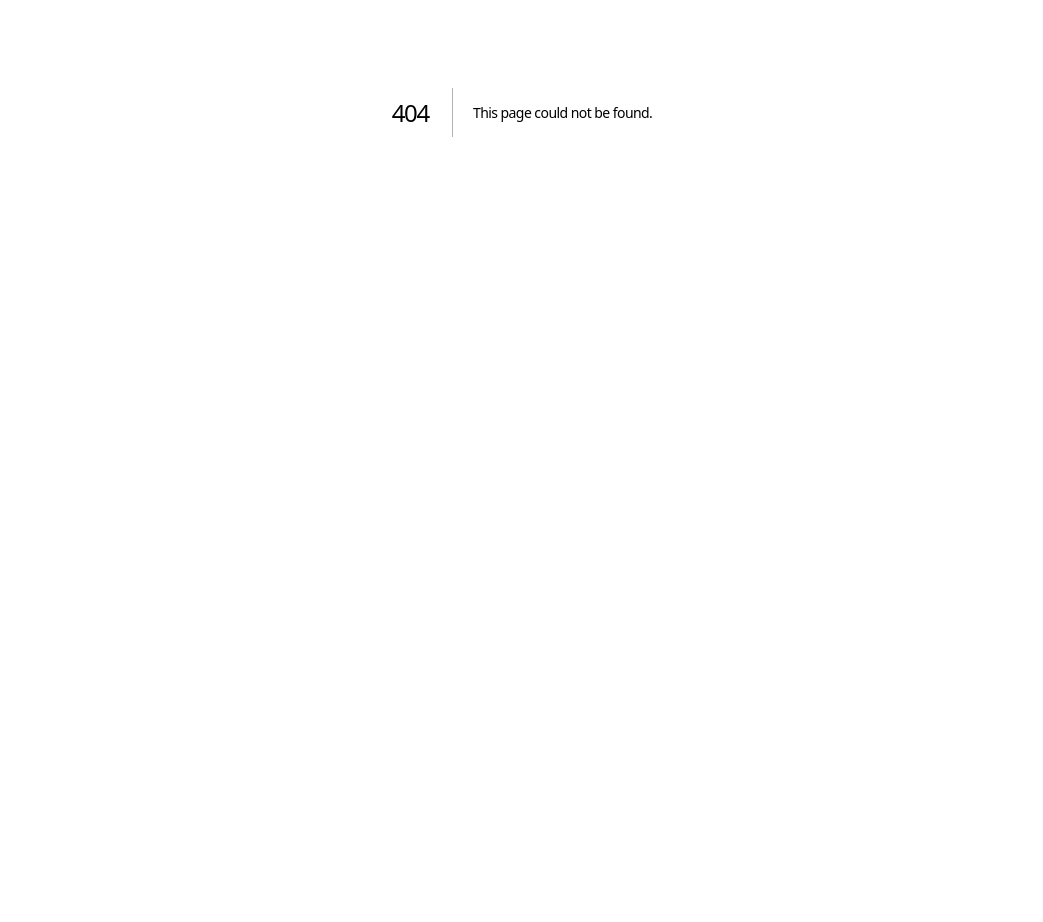
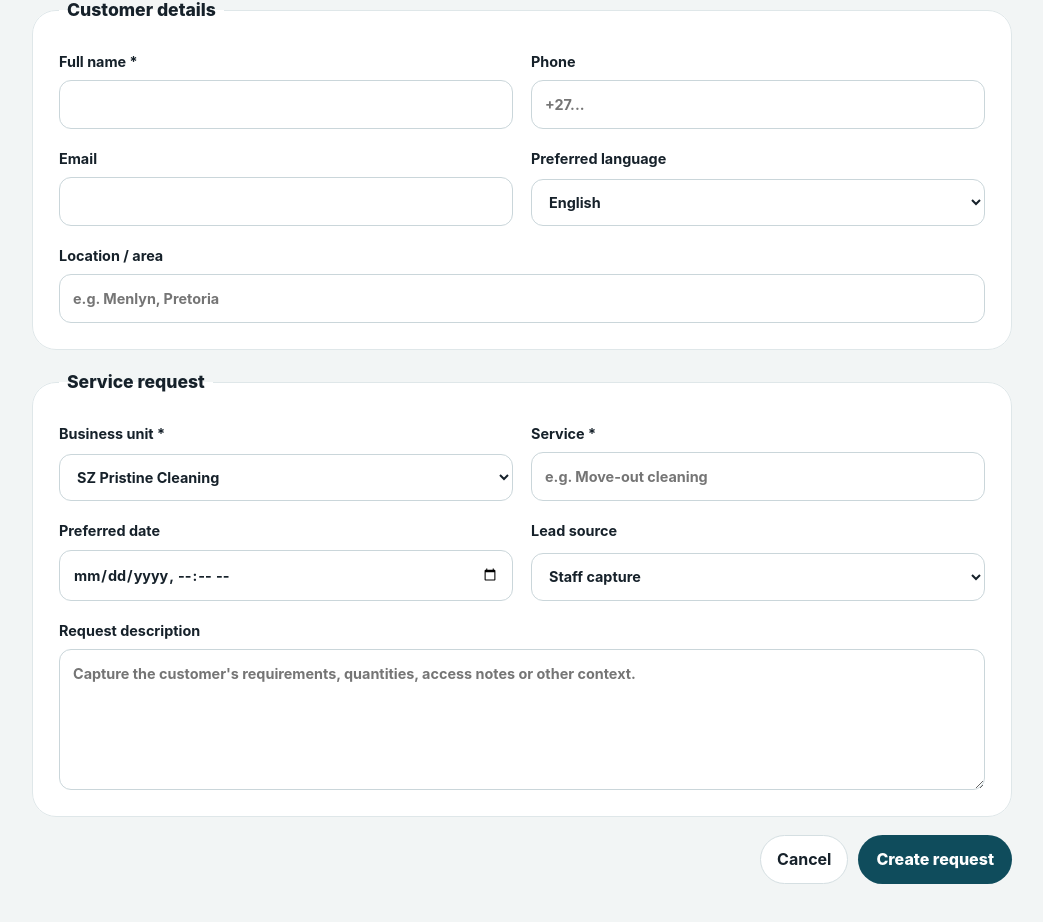
Before and after one commit to SedzaniZane/sz-prime-solutions, a Next.js app: page /ops/requests/new in a window 1280 px wide. Before the commit this address had no page. Shown: the part 288-1210 px from the top of the page, without its empty margins (118-1161 px from the left). Before the commit the page ends 800 px from the top, so only its background shows below. Built offline with nearby package versions, Linux system fonts and the light colour scheme.

Commit message:
Add customer and service request intake workflow
* feat: add atomic customer and service request RPC

* feat: add customer and service request intake page

* feat: link dashboard to request intake

* feat: style CRM intake workflow

* docs: record first CRM write workflow

```diff
--- a/app/ops/ops.css
+++ b/app/ops/ops.css
@@ -235,3 +235,162 @@ td { font-size: .94rem; }
   .ops-header { flex-direction: column; }
   .metric-grid, .unit-grid, .next-grid { grid-template-columns: 1fr; }
 }
+
+
+.ops-form-page {
+  min-height: 100vh;
+  background: #f2f5f5;
+  color: #16212a;
+  padding: 42px 20px 70px;
+}
+
+.ops-form-shell {
+  width: min(980px, 100%);
+  margin: 0 auto;
+}
+
+.form-topbar {
+  display: flex;
+  justify-content: space-between;
+  gap: 30px;
+  align-items: flex-start;
+  margin-bottom: 26px;
+}
+
+.form-topbar h1 {
+  margin: 0 0 10px;
+  font-size: clamp(2rem, 5vw, 3.6rem);
+  letter-spacing: -.04em;
+}
+
+.form-topbar p:not(.eyebrow) {
+  color: #687681;
+  max-width: 680px;
+}
+
+.button-link {
+  display: inline-flex;
+  align-items: center;
+  justify-content: center;
+  border-radius: 999px;
+  padding: 11px 16px;
+  background: #0f4c5c;
+  color: white;
+  text-decoration: none;
+  font-weight: 750;
+  white-space: nowrap;
+}
+
+.request-form {
+  display: grid;
+  gap: 18px;
+}
+
+.request-form fieldset {
+  border: 1px solid #dfe7e9;
+  border-radius: 24px;
+  background: white;
+  padding: 26px;
+  margin: 0;
+}
+
+.request-form legend {
+  padding: 0 8px;
+  font-weight: 800;
+  font-size: 1.1rem;
+}
+
+.form-grid {
+  display: grid;
+  grid-template-columns: repeat(2, minmax(0, 1fr));
+  gap: 18px;
+}
+
+.request-form label {
+  display: grid;
+  gap: 7px;
+  font-size: .9rem;
+  font-weight: 750;
+}
+
+.request-form input,
+.request-form select,
+.request-form textarea {
+  width: 100%;
+  border: 1px solid #cad6da;
+  border-radius: 12px;
+  background: white;
+  padding: 12px 13px;
+  font: inherit;
+  color: #16212a;
+}
+
+.request-form textarea {
+  resize: vertical;
+  min-height: 120px;
+}
+
+.request-form input:focus,
+.request-form select:focus,
+.request-form textarea:focus {
+  outline: 2px solid rgba(15,76,92,.18);
+  border-color: #0f4c5c;
+}
+
+.form-span-2 {
+  grid-column: span 2;
+}
+
+.form-actions {
+  display: flex;
+  justify-content: flex-end;
+  gap: 10px;
+}
+
+.form-actions button {
+  border: 0;
+  border-radius: 999px;
+  padding: 12px 18px;
+  background: #0f4c5c;
+  color: white;
+  font: inherit;
+  font-weight: 800;
+  cursor: pointer;
+}
+
+.secondary-action {
+  background: white;
+  color: #16212a;
+  border: 1px solid #d5dfe2;
+}
+
+.form-error {
+  margin-bottom: 18px;
+  border: 1px solid #efc4c4;
+  background: #fff5f5;
+  color: #8b2d2d;
+  padding: 13px 15px;
+  border-radius: 14px;
+}
+
+@media (max-width: 700px) {
+  .form-topbar {
+    flex-direction: column;
+  }
+
+  .form-grid {
+    grid-template-columns: 1fr;
+  }
+
+  .form-span-2 {
+    grid-column: span 1;
+  }
+
+  .form-actions {
+    flex-direction: column-reverse;
+  }
+
+  .form-actions > * {
+    width: 100%;
+  }
+}
--- a/app/ops/page.tsx
+++ b/app/ops/page.tsx
@@ -151,7 +151,7 @@ export default async function OperationsPage() {
               <p className="eyebrow">CUSTOMER FLOW</p>
               <h3>Recent service requests</h3>
             </div>
-            <button type="button">Add request</button>
+            <a className="new-request" href="/ops/requests/new">Add request</a>
           </div>
 
           <div className="table-wrap">
--- /dev/null
+++ b/app/ops/requests/new/page.tsx
@@ -0,0 +1,173 @@
+import Link from "next/link";
+import { redirect } from "next/navigation";
+import { createClient } from "@/utils/supabase/server";
+import "../../ops.css";
+
+const units = [
+  ["prime_living", "SZ Prime Living Accommodations"],
+  ["prime_relocations", "SZ Prime Relocations"],
+  ["pristine_cleaning", "SZ Pristine Cleaning"],
+  ["prime_plug_connect", "SZ Prime Plug-Connect"],
+  ["prime_facilities", "SZ Prime Facilities"],
+  ["prime_tech_hub", "SZ Prime Tech Hub"],
+  ["prime_business_solutions", "SZ Prime Business Solutions"],
+] as const;
+
+type SearchParams = Promise<{ error?: string }>;
+
+async function createRequest(formData: FormData) {
+  "use server";
+
+  const fullName = String(formData.get("full_name") ?? "").trim();
+  const serviceType = String(formData.get("service_type") ?? "").trim();
+  const unit = String(formData.get("unit") ?? "");
+  const preferredDate = String(formData.get("preferred_date") ?? "").trim();
+
+  if (!fullName || !serviceType || !units.some(([value]) => value === unit)) {
+    redirect("/ops/requests/new?error=Please%20complete%20all%20required%20fields.");
+  }
+
+  const supabase = await createClient();
+
+  const { error } = await supabase.rpc("create_customer_service_request", {
+    p_full_name: fullName,
+    p_phone: String(formData.get("phone") ?? ""),
+    p_email: String(formData.get("email") ?? ""),
+    p_preferred_language: String(formData.get("preferred_language") ?? "English"),
+    p_location_text: String(formData.get("location_text") ?? ""),
+    p_unit: unit,
+    p_service_type: serviceType,
+    p_description: String(formData.get("description") ?? ""),
+    p_preferred_date: preferredDate ? new Date(preferredDate).toISOString() : null,
+    p_source: String(formData.get("source") ?? "staff"),
+  });
+
+  if (error) {
+    const message = encodeURIComponent(error.message || "Unable to create request.");
+    redirect(`/ops/requests/new?error=${message}`);
+  }
+
+  redirect("/ops");
+}
+
+export default async function NewRequestPage({
+  searchParams,
+}: {
+  searchParams: SearchParams;
+}) {
+  const { error } = await searchParams;
+
+  return (
+    <main className="ops-form-page">
+      <section className="ops-form-shell">
+        <div className="form-topbar">
+          <div>
+            <p className="eyebrow">CUSTOMER INTAKE</p>
+            <h1>Add customer + service request</h1>
+            <p>
+              Create the customer record and their first SZ Prime service request in one step.
+            </p>
+          </div>
+          <Link href="/ops" className="button-link">Back to Operations</Link>
+        </div>
+
+        {error && <div className="form-error">{error}</div>}
+
+        <form action={createRequest} className="request-form">
+          <fieldset>
+            <legend>Customer details</legend>
+            <div className="form-grid">
+              <label>
+                Full name *
+                <input name="full_name" required autoComplete="name" />
+              </label>
+
+              <label>
+                Phone
+                <input name="phone" type="tel" autoComplete="tel" placeholder="+27..." />
+              </label>
+
+              <label>
+                Email
+                <input name="email" type="email" autoComplete="email" />
+              </label>
+
+              <label>
+                Preferred language
+                <select name="preferred_language" defaultValue="English">
+                  <option>English</option>
+                  <option>Tshivenda</option>
+                  <option>Sepedi</option>
+                  <option>isiZulu</option>
+                  <option>Setswana</option>
+                  <option>Sesotho</option>
+                  <option>isiXhosa</option>
+                  <option>Afrikaans</option>
+                </select>
+              </label>
+
+              <label className="form-span-2">
+                Location / area
+                <input name="location_text" placeholder="e.g. Menlyn, Pretoria" />
+              </label>
+            </div>
+          </fieldset>
+
+          <fieldset>
+            <legend>Service request</legend>
+            <div className="form-grid">
+              <label>
+                Business unit *
+                <select name="unit" defaultValue="pristine_cleaning" required>
+                  {units.map(([value, label]) => (
+                    <option value={value} key={value}>{label}</option>
+                  ))}
+                </select>
+              </label>
+
+              <label>
+                Service *
+                <input
+                  name="service_type"
+                  required
+                  placeholder="e.g. Move-out cleaning"
+                />
+              </label>
+
+              <label>
+                Preferred date
+                <input name="preferred_date" type="datetime-local" />
+              </label>
+
+              <label>
+                Lead source
+                <select name="source" defaultValue="staff">
+                  <option value="staff">Staff capture</option>
+                  <option value="whatsapp">WhatsApp</option>
+                  <option value="website">Website</option>
+                  <option value="phone">Phone</option>
+                  <option value="referral">Referral</option>
+                  <option value="social_media">Social media</option>
+                </select>
+              </label>
+
+              <label className="form-span-2">
+                Request description
+                <textarea
+                  name="description"
+                  rows={5}
+                  placeholder="Capture the customer's requirements, quantities, access notes or other context."
+                />
+              </label>
+            </div>
+          </fieldset>
+
+          <div className="form-actions">
+            <Link href="/ops" className="button-link secondary-action">Cancel</Link>
+            <button type="submit">Create request</button>
+          </div>
+        </form>
+      </section>
+    </main>
+  );
+}
```
Also changed, not shown: 2 other files (tests, documents, lock files or other folders).
